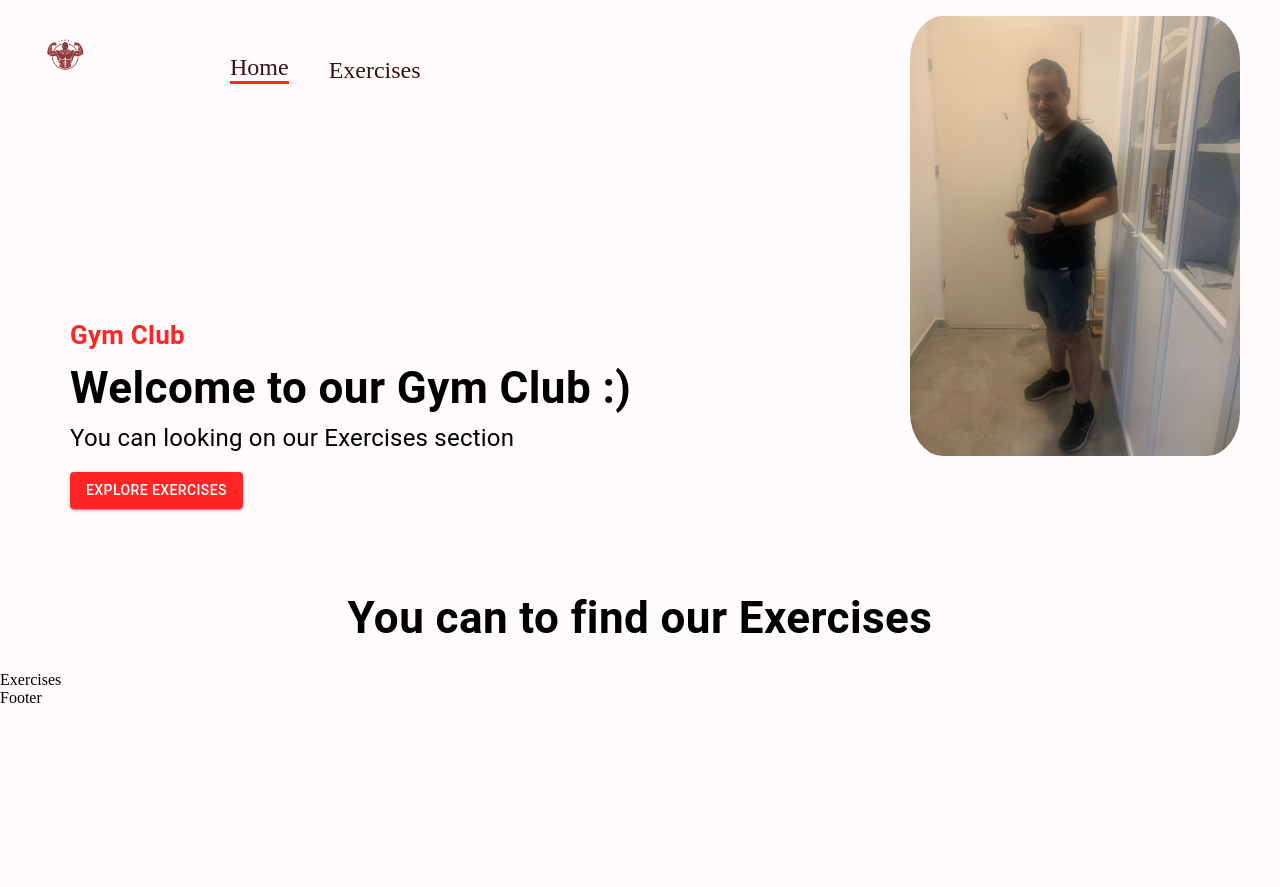
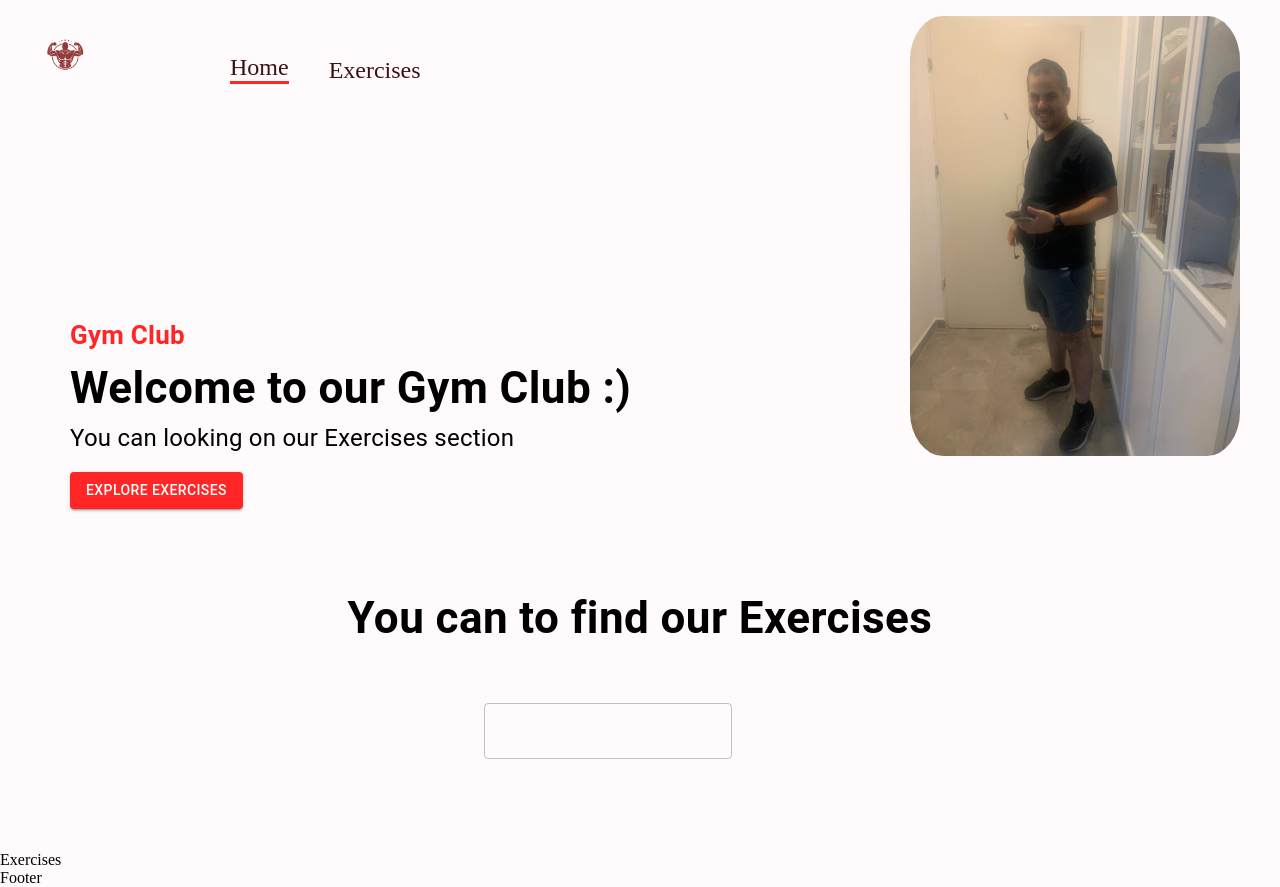
Before and after one commit to benshabbat/GYM, a React (Create React App) app: page / in a window 1280 px wide. Before the commit the page ends 800 px from the top, so only its background shows below. Built offline with nearby package versions, Linux system fonts and the light colour scheme.

Commit message:
start box to search

```diff
--- a/src/components/SearchExercises.jsx
+++ b/src/components/SearchExercises.jsx
@@ -8,9 +8,15 @@ const SearchExercises = () => {
         sx={{
           fontSize: { lg: "44px", xs: "30px" },
         }}
+        mb="52px"
+        textAlign="center"
       >
         You can to find our Exercises
       </Typography>
+      <Box position="relative" mb="72px">
+        <TextField/>
+        <Button></Button>
+      </Box>
     </Stack>
   );
 };
```
